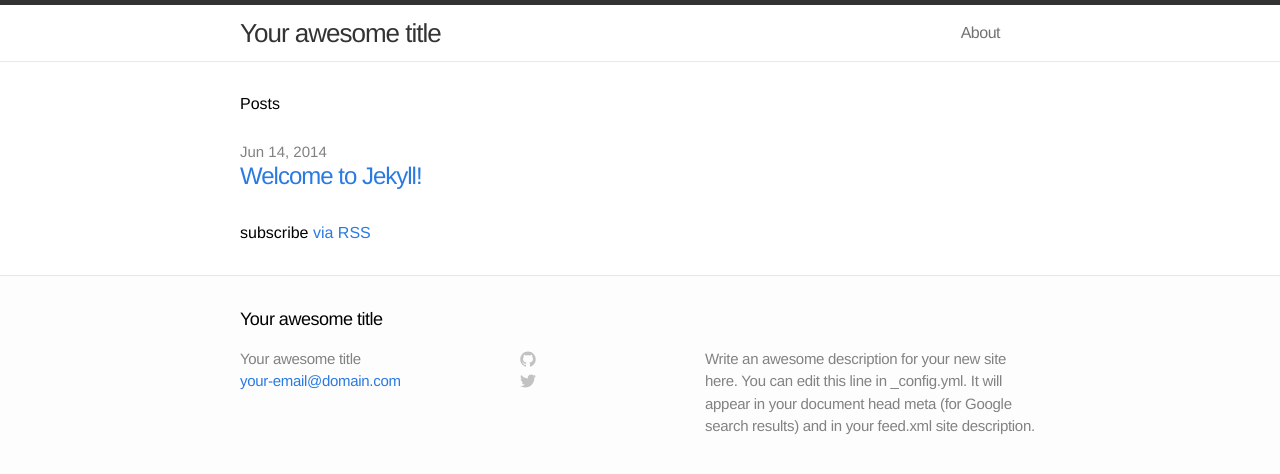
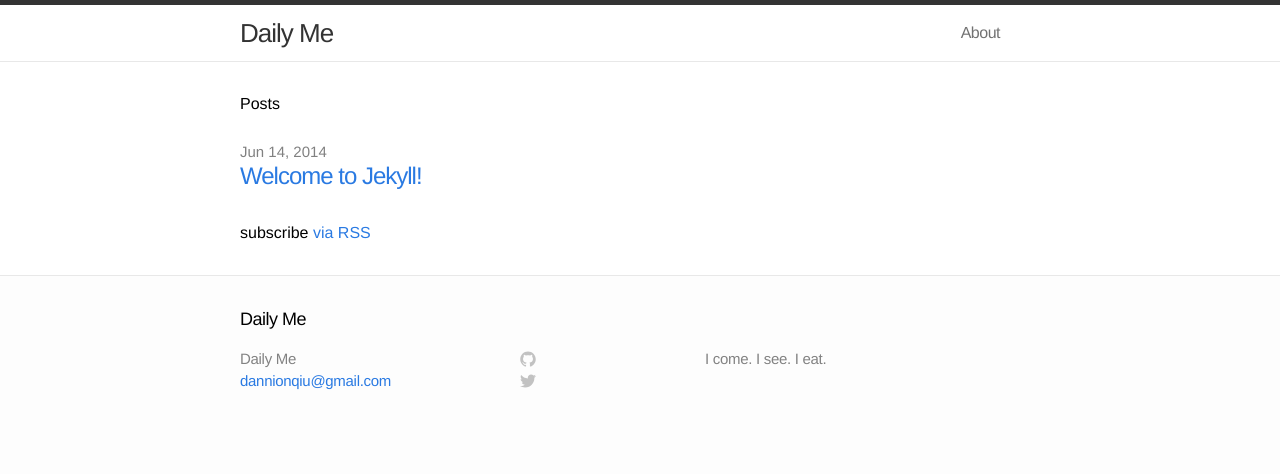
Before and after one commit to dannion/dannion.github.io, a Jekyll site: the page built from index.html, in a window 1280 px wide. Shown: the top 474 px of the page. Built offline with Jekyll 4.4.1, drawn with Linux system fonts in a browser that asks for light colours; Markdown is read by kramdown in place of the engine named in the settings.

Commit message:
update blog data

```diff
--- a/_config.yml
+++ b/_config.yml
@@ -1,10 +1,11 @@
 # Site settings
-title: Your awesome title
-email: your-email@domain.com
-description: "Write an awesome description for your new site here. You can edit this line in _config.yml. It will appear in your document head meta (for Google search results) and in your feed.xml site description."
+title: Daily Me
+name: Dannion Qiu
+email: dannionqiu@gmail.com
+description: "I come. I see. I eat."
 baseurl: ""
 url: "http://yourdomain.com"
 
 # Build settings
-markdown: kramdown
+markdown: rdiscount
 permalink: pretty
```
